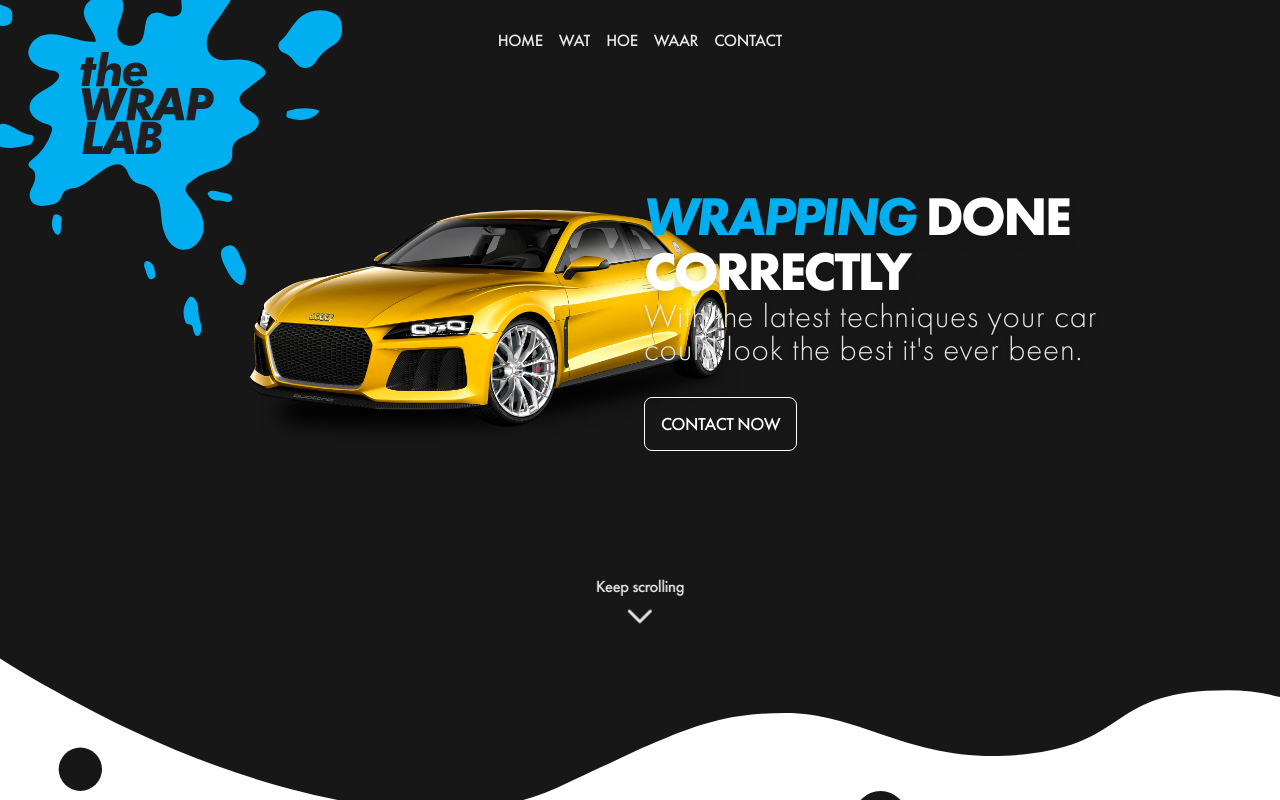
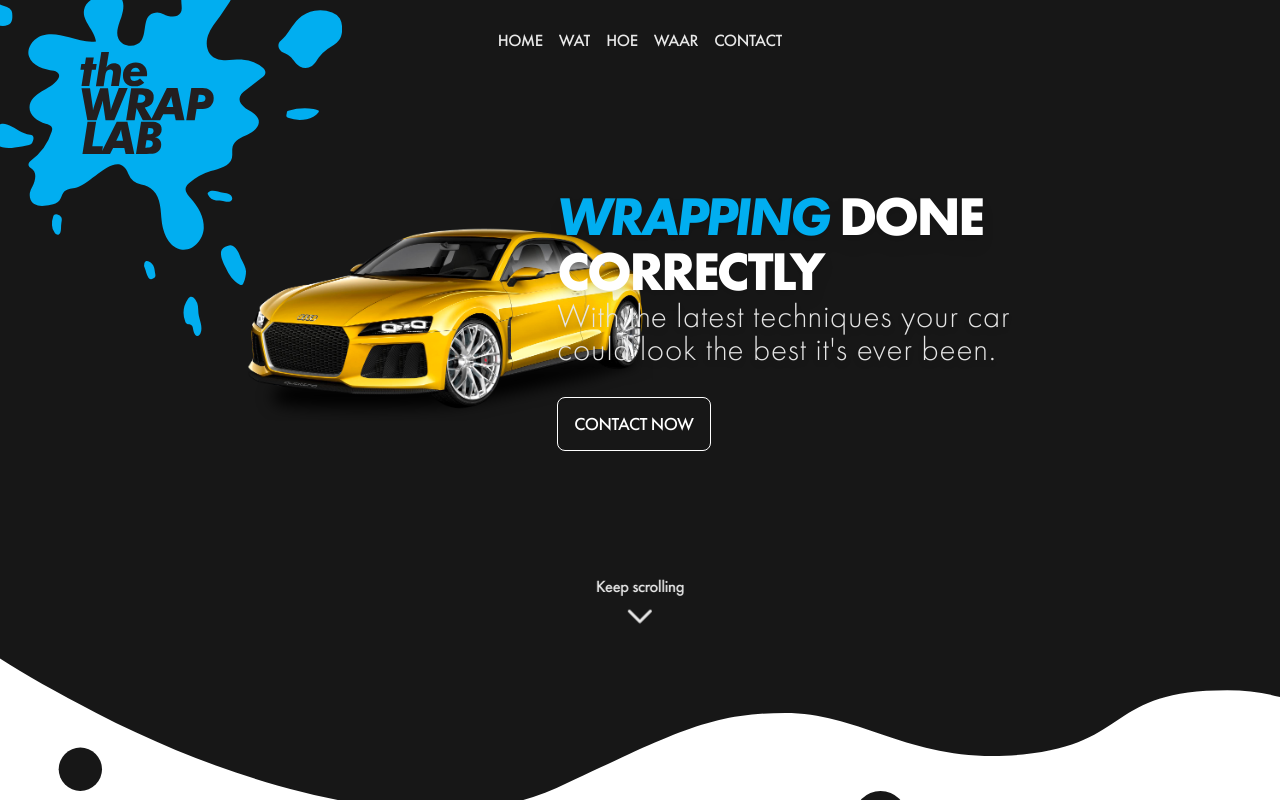
Before and after one commit to jurienhamaker/thewraplab, a Next.js app: page / in a window 1280 px wide. Shown: the top 800 px of the page. Built offline with nearby package versions, Linux system fonts and the light colour scheme.

Commit message:
feat: add slideInRight animation to car

```diff
--- a/src/sections/Home.tsx
+++ b/src/sections/Home.tsx
@@ -4,7 +4,7 @@ import { motion } from "framer-motion";
 import { HiOutlineChevronDown } from "react-icons/hi";
 
 import { Section } from "../components/Section";
-import { fadeGrowIn } from "../util/animations";
+import { fadeGrowIn, slideInRight } from "../util/animations";
 
 import Image from "next/image";
 
@@ -18,13 +18,14 @@ export const HomeSection: React.FunctionComponent<HomeSectionProps> = ({
   <Section id={id} className="relative flex h-[95vh] lg:h-[80vh]">
     <div className="h-80vh mx-auto flex items-center justify-center gap-4 px-4 md:max-w-[100vw] md:gap-14 lg:mt-0 lg:max-w-[90vw] lg:gap-0 xl:max-w-[80vw]">
       <div className="flex flex-col-reverse items-center justify-center lg:flex-row lg:pl-16 xl:pl-24">
+        <motion.div {...slideInRight} className="mr-0 lg:-mr-16 xl:-mr-24">
           <Image
             src="/images/car.png"
             width={500}
             height={500}
             alt="Yellow car"
-          className="mr-0 lg:-mr-16 xl:-mr-24"
           />
+        </motion.div>
 
         <div className="flex flex-col items-center text-center  lg:items-start lg:text-start">
           <motion.h1
```
Lines whose indentation alone changed are shown as unchanged.
